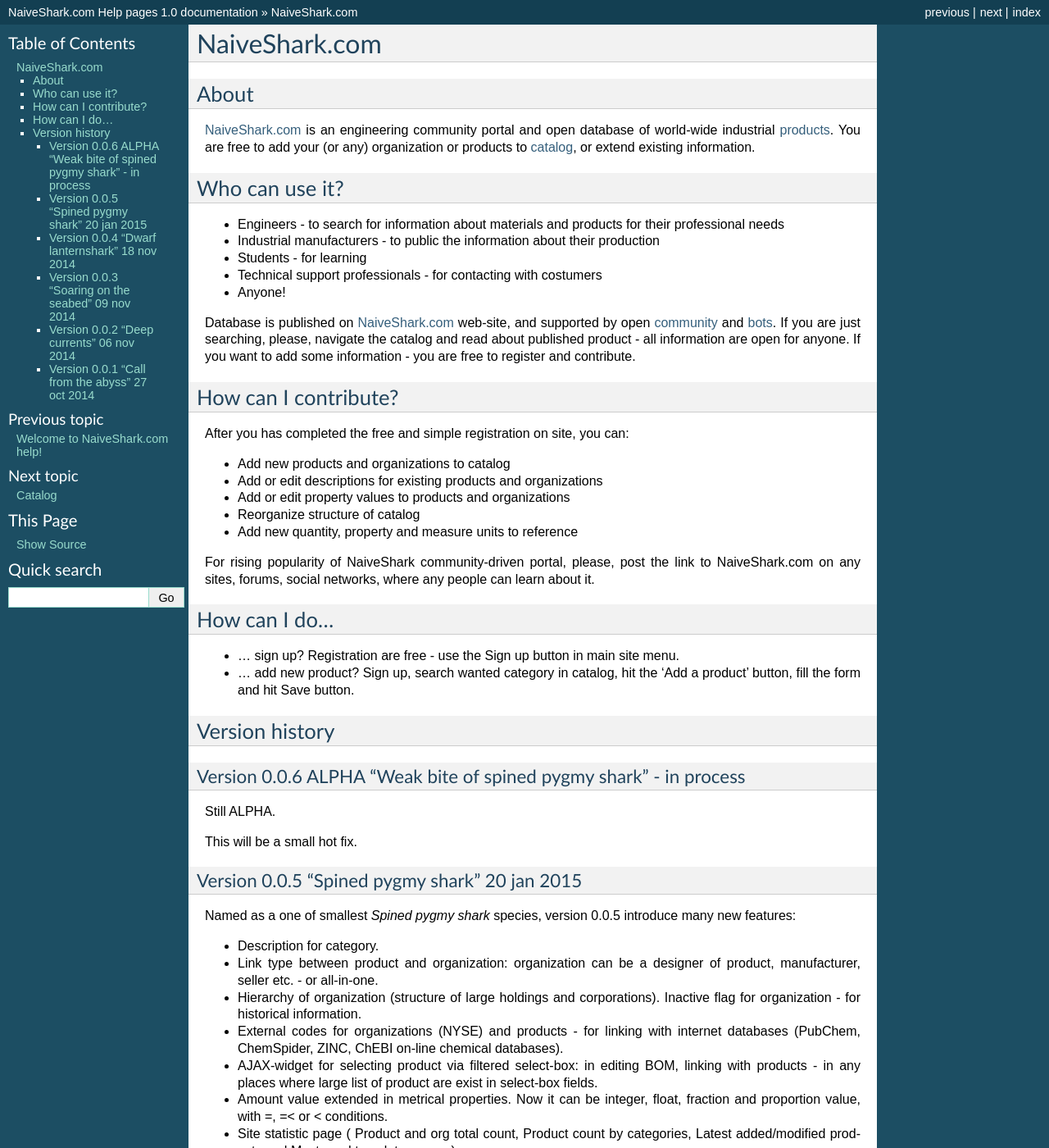
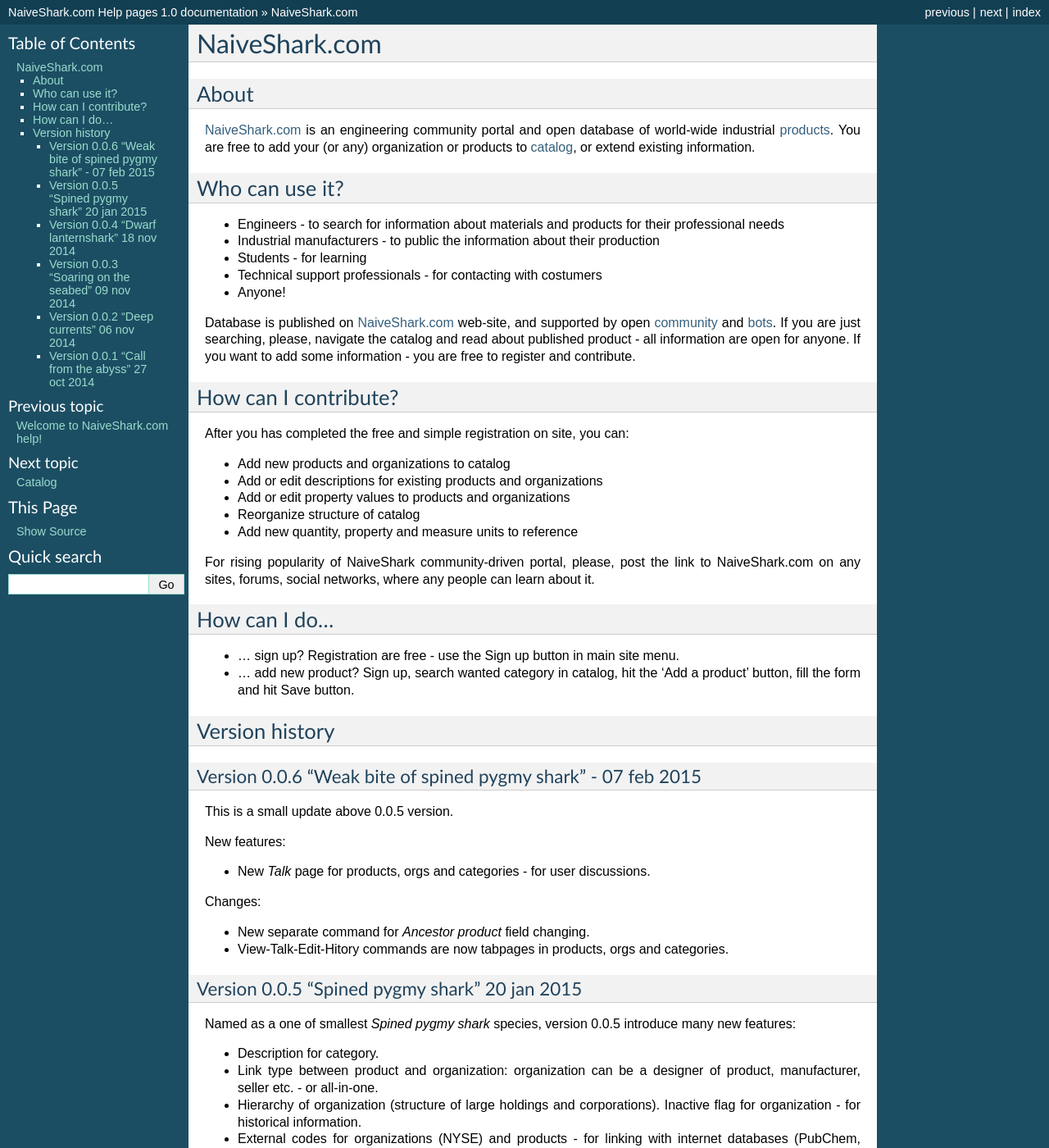
Before and after one commit to NaiveShark/NaiveSharkComDoc, a Sphinx documentation site: the page built from docs/naiveshark.rst, in a window 1280 px wide and 1400 px high. Shown: the whole window at 82% size. Built offline with Sphinx 7.4.7, drawn with Linux system fonts in a browser that asks for light colours.

```diff
--- a/docs/naiveshark.rst
+++ b/docs/naiveshark.rst
@@ -41,12 +41,19 @@ How can I do...
 Version history
 ---------------
 
-Version 0.0.6 ALPHA "Weak bite of spined pygmy shark" - in process
-^^^^^^^^^^^^^^^^^^^^^^^^^^^^^^^^^^^^^^^^^^^^^^^^^^^^^^^^^^^^^^^^^^
+Version 0.0.6 "Weak bite of spined pygmy shark" - 07 feb 2015
+^^^^^^^^^^^^^^^^^^^^^^^^^^^^^^^^^^^^^^^^^^^^^^^^^^^^^^^^^^^^^
 
-Still ALPHA.
+This is a small update above 0.0.5 version.
 
-This will be a small hot fix.
+New features:
+
+* New `Talk` page for products, orgs and categories - for user discussions.
+
+Changes:
+
+* New separate command for `Ancestor product` field changing.
+* View-Talk-Edit-Hitory commands are now tabpages in products, orgs and categories.
 
 
 Version 0.0.5 "Spined pygmy shark" 20 jan 2015
```
